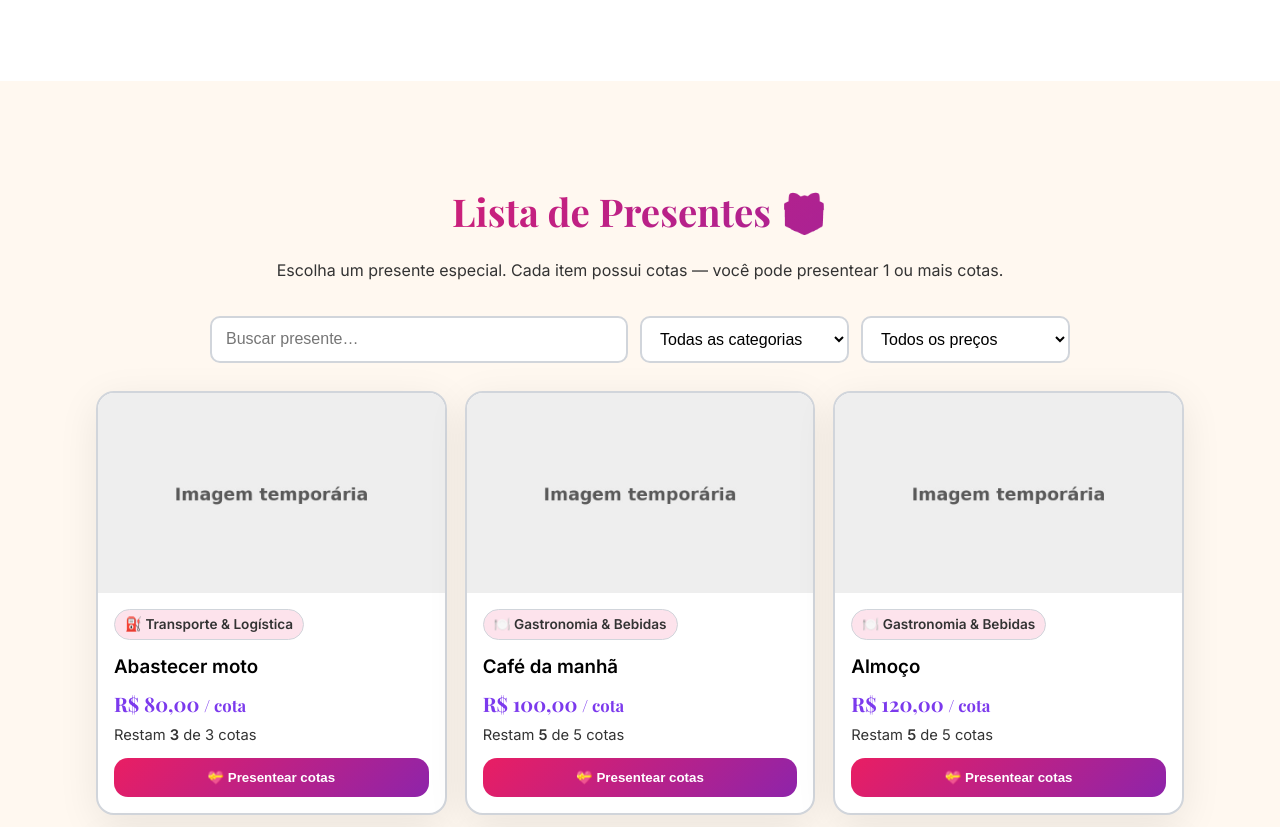
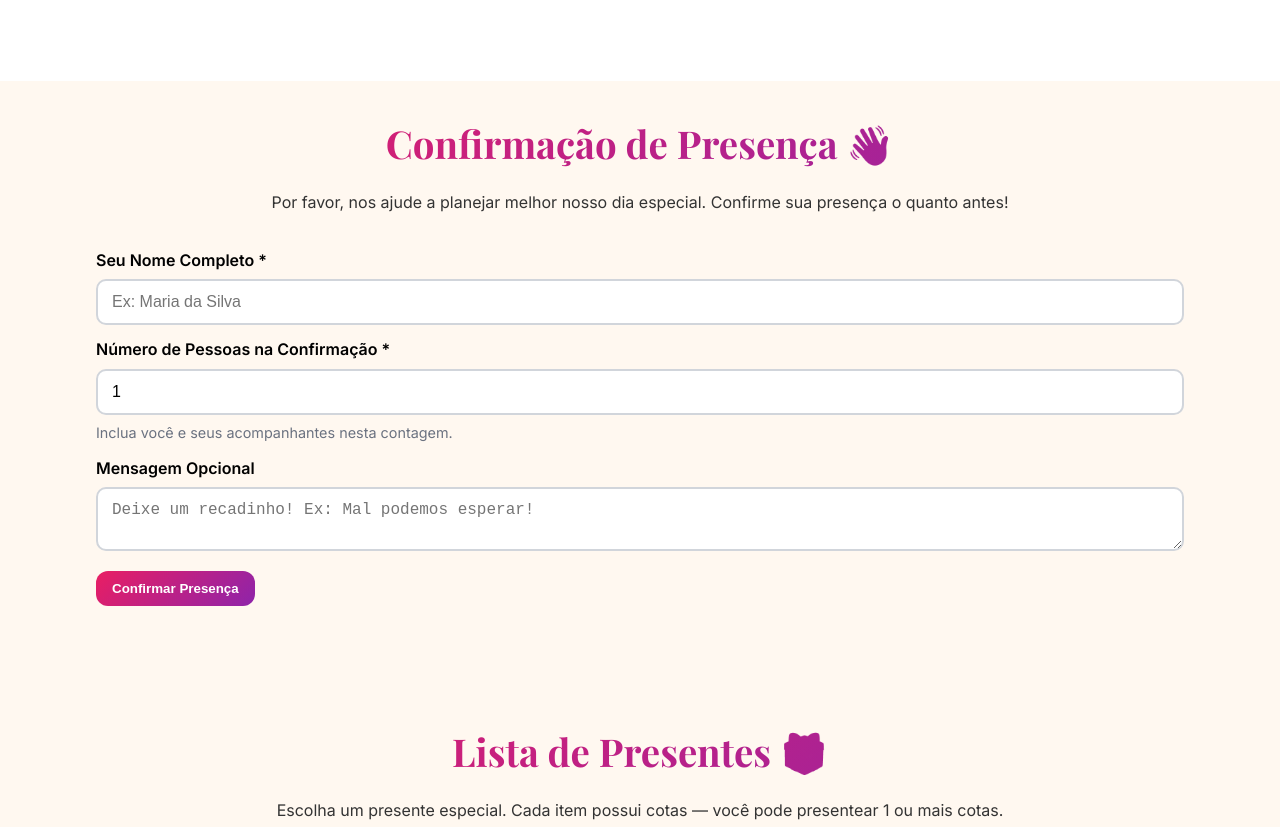
Before and after one commit to filipecbode/lista-casamento-guilherme-lara, a plain HTML site: page index.html in a window 1280 px wide. Shown: the part 1115-1942 px from the top of the page. Drawn offline with nearby package versions, Linux system fonts and the light colour scheme.

Commit message:
Update index.html

```diff
--- a/index.html
+++ b/index.html
@@ -10,7 +10,6 @@
   <link rel="stylesheet" href="style.css" />
 </head>
 <body id="home">
-  <!-- Navbar -->
   <nav class="navbar">
     <div class="container nav-content">
       <div class="nav-brand"><h2>G&amp;L</h2></div>
@@ -19,6 +18,7 @@
       </button>
       <div id="navMenu" class="nav-menu">
         <a class="nav-link" href="#home">Início</a>
+        <a class="nav-link" href="#rsvp">Presença</a>
         <a class="nav-link" href="#presentes">Presentes</a>
         <a class="nav-link" href="#historia">Nossa História</a>
         <a class="nav-link" id="loginBtn" href="#">Área dos Noivos</a>
@@ -26,7 +26,6 @@
     </div>
   </nav>
 
-  <!-- Hero -->
   <section class="hero">
     <div class="hero-bg"></div>
     <div class="container hero-content">
@@ -51,7 +50,6 @@
     </div>
   </section>
 
-  <!-- Nossa História -->
   <section id="historia" class="historia">
     <div class="container historia-content">
       <div class="section-header">
@@ -62,7 +60,37 @@
     </div>
   </section>
 
-  <!-- Lista de Presentes -->
+  <section id="rsvp" class="rsvp">
+    <div class="container rsvp-content">
+        <div class="section-header">
+            <h2>Confirmação de Presença 👋</h2>
+            <p>Por favor, nos ajude a planejar melhor nosso dia especial. Confirme sua presença o quanto antes!</p>
+        </div>
+
+        <form id="rsvpForm" class="rsvp-form">
+            <div class="form-group">
+                <label class="form-label" for="guestName">Seu Nome Completo *</label>
+                <input id="guestName" class="form-control" type="text" placeholder="Ex: Maria da Silva" required />
+            </div>
+            <div class="form-group">
+                <label class="form-label" for="guestCount">Número de Pessoas na Confirmação *</label>
+                <input id="guestCount" class="form-control" type="number" min="1" value="1" required />
+                <small class="help-text">Inclua você e seus acompanhantes nesta contagem.</small>
+            </div>
+            <div class="form-group">
+                <label class="form-label" for="guestMessage">Mensagem Opcional</label>
+                <textarea id="guestMessage" class="form-control" rows="2" placeholder="Deixe um recadinho! Ex: Mal podemos esperar!"></textarea>
+            </div>
+            <div class="form-actions form-actions--single">
+                <button type="submit" id="rsvpSubmitBtn" class="btn btn--primary">
+                    Confirmar Presença
+                </button>
+            </div>
+            <div id="rsvpMessage" class="help-text text-center" style="margin-top: 15px; font-weight: 600;"></div>
+        </form>
+    </div>
+  </section>
+
   <section id="presentes" class="presentes">
     <div class="container">
       <div class="section-header">
@@ -95,7 +123,6 @@
     </div>
   </section>
 
-  <!-- Modal de Checkout -->
   <div id="checkoutModal" class="modal hidden" role="dialog" aria-modal="true">
     <div class="modal-content">
       <div class="modal-header">
@@ -143,7 +170,6 @@
     </div>
   </div>
 
-  <!-- Modais de Login e Sucesso -->
   <div id="loginModal" class="modal hidden" role="dialog" aria-modal="true">
     <div class="modal-content">
       <div class="modal-header">
@@ -178,7 +204,6 @@
     </div>
   </div>
 
-  <!-- Dashboard -->
   <section id="dashboard" class="dashboard hidden">
     <div class="dashboard-header">
       <div class="container dashboard-nav">
```
